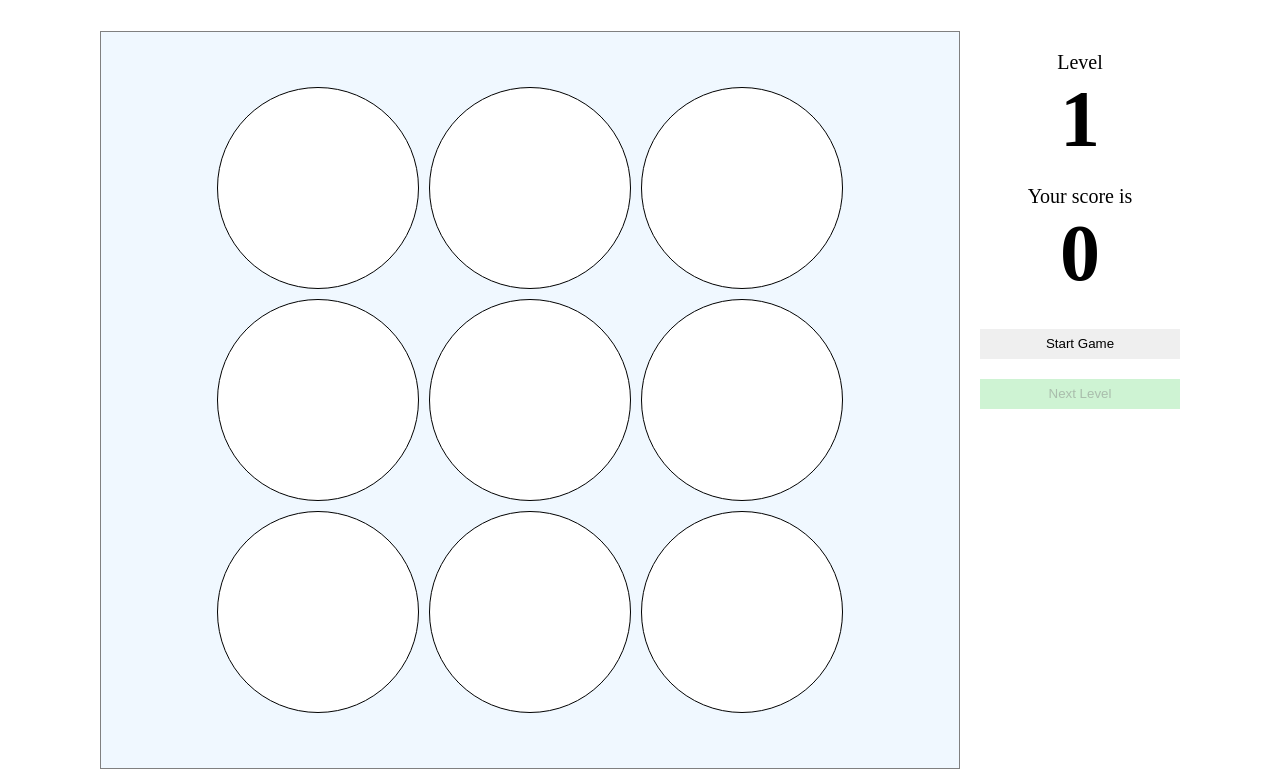
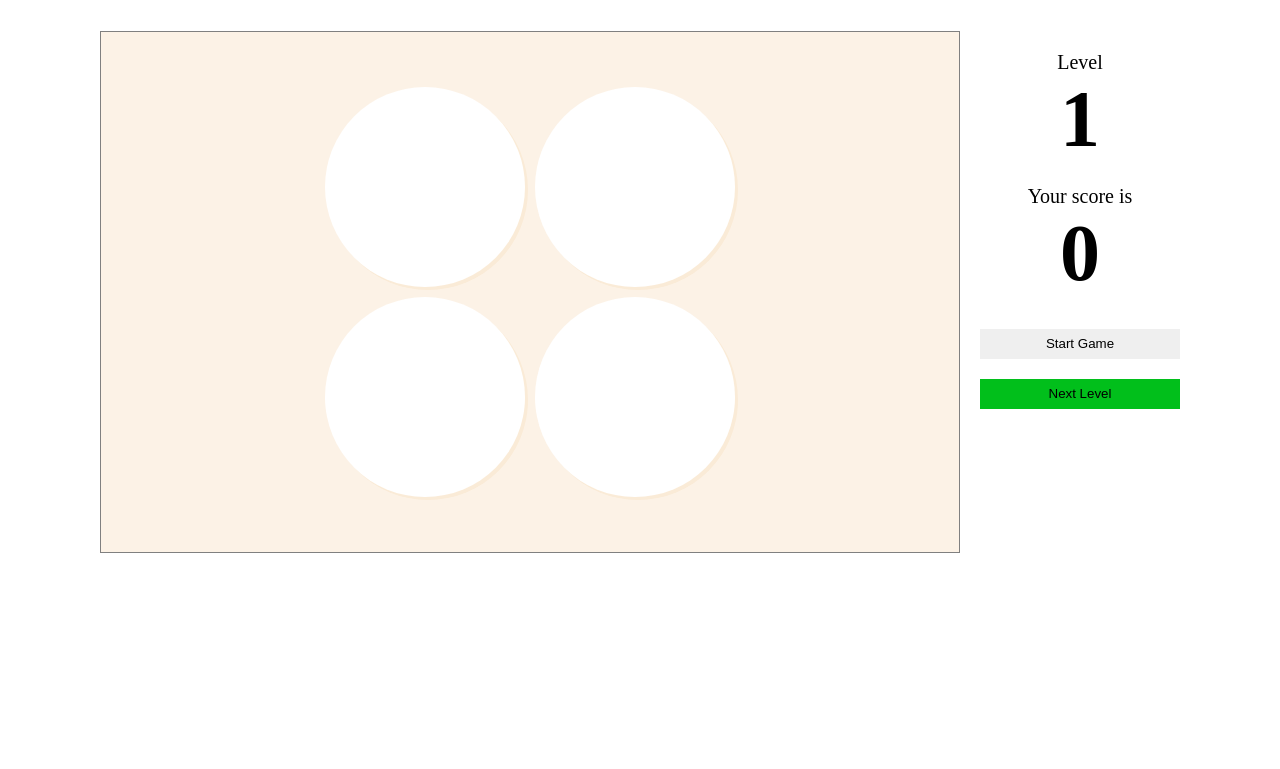
Before and after one commit to sour-d/whack-a-mouse, a plain HTML site: page index.html in a window 1280 px wide. Both pictures are taken after a click on the button "Start Game". Shown: the part 102-871 px from the top of the page. After the commit the page ends 800 px from the top, so only its background shows below. Drawn offline with Linux system fonts and the light colour scheme.

Commit message:
added next level feature

```diff
--- a/index.html
+++ b/index.html
@@ -5,6 +5,7 @@
   <link rel="stylesheet" href="src/index.css">
   <script src="src/createBoard.js"></script>
   <script src="src/game.js"></script>
+  <script src="src/levels.js"></script>
   <script src="src/index.js"></script>
 </head>
 
@@ -17,7 +18,7 @@
       <p>Level <br><span class="level">1</span></p>
       <p>Your score is<br><span class="score">0</span></p>
       <button id="start-game">Start Game</button>
-      <button disabled="disabled" id="next-level" class="bt-green">Next Level</button>
+      <button id="next-level" class="bt-green">Next Level</button>
     </div>
   </main>
 </body>
--- a/src/createBoard.js
+++ b/src/createBoard.js
@@ -1,13 +1,12 @@
+const registerEventsInHoles = (hole) => {
+  hole.addEventListener('mousedown', registerScoreOnClick);
+  hole.addEventListener('mouseup', removeColorOnMouseUp);
+};
+
 const createHoleElement = () => {
   const hole = document.createElement('div');
   hole.classList.add('hole');
   return hole;
-};
-
-const createBoardElement = () => {
-  const board = document.createElement('div');
-  board.classList.add('board');
-  return board;
 };
 
 const createRow = (column) => {
@@ -15,6 +14,7 @@ const createRow = (column) => {
 
   for (let currentColumn = 0; currentColumn < column; currentColumn++) {
     const holeElement = createHoleElement();
+    registerEventsInHoles(holeElement);
     row.appendChild(holeElement);
   }
 
@@ -22,12 +22,18 @@ const createRow = (column) => {
   return row;
 };
 
-const createBoard = ({ row, column }) => {
-  const boardElement = createBoardElement();
+const createBoardElement = ({ row, column }) => {
+  const board = document.createElement('div');
+  board.classList.add('board');
   for (let currentRow = 0; currentRow < row; currentRow++) {
     const rowElement = createRow(column);
-    boardElement.appendChild(rowElement);
+    board.appendChild(rowElement);
   }
-  const main = document.getElementsByTagName('main')[0];
-  main.prepend(boardElement);
+  return board;
 };
+
+const clearBoard = () => {
+  const board = document.getElementsByClassName('board')[0];
+  console.log(board);
+  board.remove();
+}
--- a/src/game.js
+++ b/src/game.js
@@ -1,10 +1,10 @@
-const randomInt = () => {
+const randomInt = (limit) => {
   const number = Math.round(Math.random() * 1000);
-  return number % 9;
+  return number % limit;
 };
 
-const showMouse = () => {
-  const holeId = randomInt();
+const showMouse = (row) => {
+  const holeId = randomInt(row);
   const holes = document.getElementsByClassName('hole');
   const hole = holes[holeId];
   hole.classList.add('background');
@@ -21,7 +21,7 @@ const updateScore = (score) => {
   resultElement.innerText = score + currentScore;
 };
 
-const registerScore = (event) => {
+const registerScoreOnClick = (event) => {
   const classList = event.target.classList;
   if (classList.contains('background')) {
     classList.add('bg-green');
@@ -32,26 +32,17 @@ const registerScore = (event) => {
   updateScore(-5);
 };
 
-const removeColor = (event) => {
+const removeColorOnMouseUp = (event) => {
   event.target.classList.remove('bg-green');
   event.target.classList.remove('bg-red');
 };
 
-const registerEvents = () => {
-  const holes = document.getElementsByClassName('hole');
-  for (const hole of holes) {
-    hole.addEventListener('mousedown', registerScore);
-    hole.addEventListener('mouseup', removeColor);
-  }
-};
-
-const startGame = () => {
-  registerEvents();
-  const intervalId = setInterval(showMouse, 1000);
+const startGame = ({ totalHoles: { row, column } }) => {
+  const intervalId = setInterval(() => showMouse(row * column), 1000);
   setTimeout(() => clearInterval(intervalId), 20000);
 };
 
-const addEventsToStartButton = () => {
+const addEventsToStartButton = (config) => {
   const button = document.getElementById('start-game');
-  button.addEventListener('click', startGame);
-}
+  button.addEventListener('click', () => startGame(config));
+};
--- a/src/index.css
+++ b/src/index.css
@@ -13,7 +13,7 @@ body>header>h1 {
 .board {
   border: 1px solid gray;
   padding: 50px;
-  background-color: aliceblue;
+  background-color: rgba(250, 235, 215, 0.622);
   flex-grow: 1;
   display: flex;
   justify-content: center;
@@ -25,11 +25,10 @@ body>header>h1 {
   height: 200px;
   aspect-ratio: 1;
   border-radius: 50%;
-  border: 1px solid black;
   display: inline-block;
-  background-size: 200px 200px;
   background-color: white;
   margin: 5px;
+  box-shadow: 3px 3px rgb(250, 235, 215);
 }
 
 .hole:hover {
@@ -45,14 +44,13 @@ body>header>h1 {
 
 .background {
   background-image: url('./mouse.png');
+  background-size: 100% 100%;
 }
 
 main {
   display: flex;
   justify-content: center;
-  /* align-items: center; */
   gap: 20px;
-  /* flex-direction: column; */
 }
 
 .stat-bar {
--- a/src/index.js
+++ b/src/index.js
@@ -1,11 +1,7 @@
-const config = [
-  { totalHoles: { row: 3, column: 3 } }
-];
+const main = () => {
+  return createLevelManager();
+}
 
-const main = () => {
-  const { totalHoles } = config[0];
-  createBoard(totalHoles);
-  addEventsToStartButton();
-};
+const initiateNextLevel = main();
 
-window.onload = main;
+window.onload = initiateNextLevel;
--- /dev/null
+++ b/src/levels.js
@@ -0,0 +1,28 @@
+const configs = [
+  { totalHoles: { row: 2, column: 2 } },
+  { totalHoles: { row: 3, column: 3 } }
+];
+
+const addEventsToLevelsButton = () => {
+  const button = document.getElementById('next-level');
+  button.addEventListener('click', initiateNextLevel);
+};
+
+const createBoard = (level) => {
+  if (level > 0) {
+    clearBoard();
+  }
+  const board = createBoardElement(configs[level].totalHoles);
+  const main = document.getElementsByTagName('main')[0];
+  main.prepend(board);
+};
+
+const createLevelManager = () => {
+  let level = 0;
+  return () => {
+    createBoard(level);
+    addEventsToStartButton(configs[level]);
+    addEventsToLevelsButton(level);
+    level++;
+  }
+};
```
Also changed, not shown: src/events.js (deleted, +0 -9 lines).
